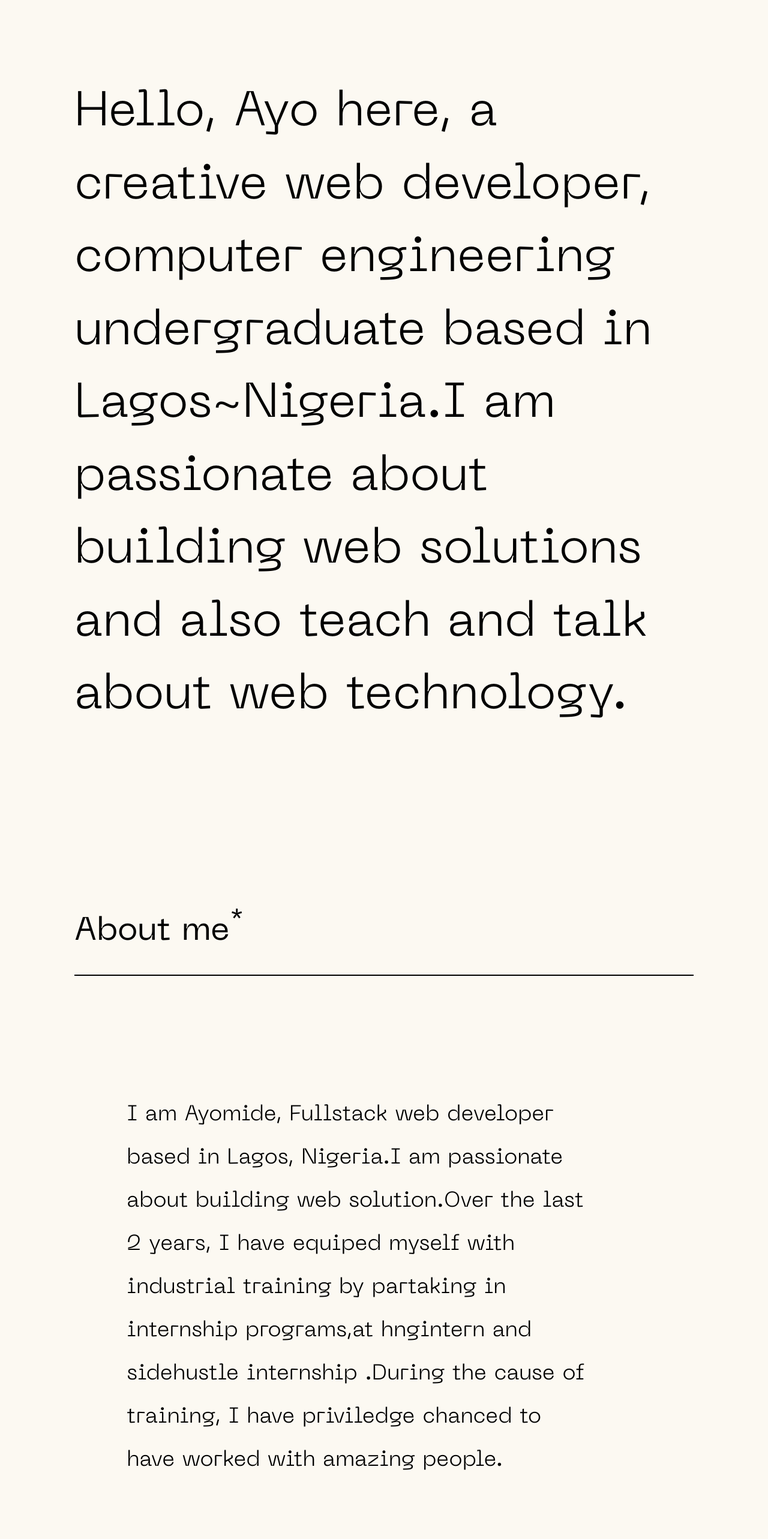
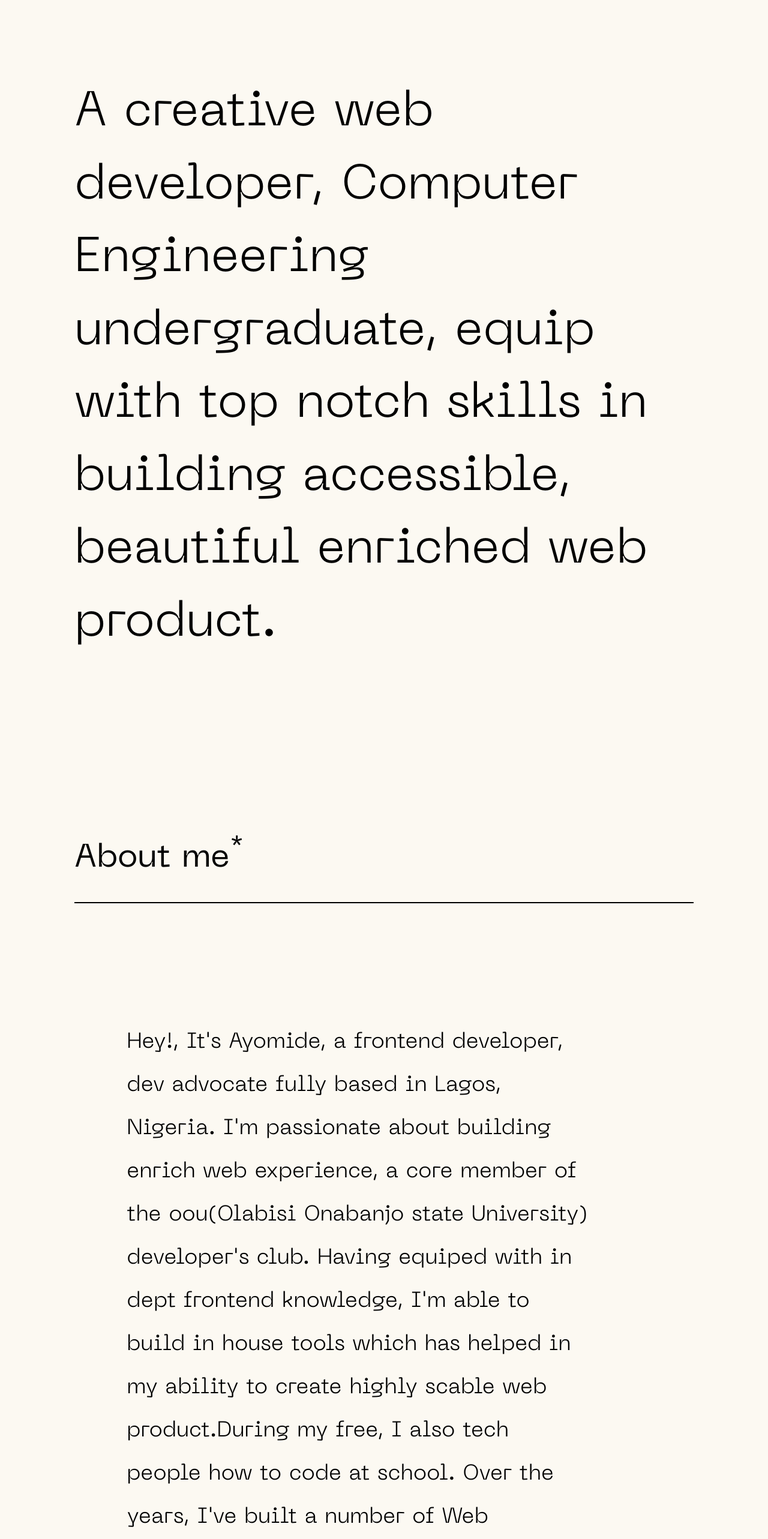
Before and after one commit to devphaseX/-my_portfolio, a Next.js app: page / in a window 1280 px wide. Shown: the part 140-2706 px from the top of the page at 60% size. Built offline with nearby package versions, Linux system fonts and the light colour scheme.

Commit message:
update my content

```diff
--- a/components/about/About.tsx
+++ b/components/about/About.tsx
@@ -13,20 +13,18 @@ const About: FC = () => {
         About me<sup>*</sup>
       </h2>
       <p className="info">
-        I am Ayomide, Fullstack web developer based in
-        Lagos, Nigeria.I am passionate about building web
-        solution.Over the last 2 years, I have equiped
-        myself with industrial training by partaking in
-        internship programs,at hngintern and sidehustle
-        internship .During the cause of training, I have
-        priviledge chanced to have worked with amazing
-        people.
+        Hey!, It's Ayomide, a frontend developer, dev advocate fully based in
+        Lagos, Nigeria. I'm passionate about building enrich web experience, a
+        core member of the oou(Olabisi Onabanjo state University) developer's
+        club. Having equiped with in dept frontend knowledge, I'm able to build
+        in house tools which has helped in my ability to create highly scable
+        web product.During my free, I also tech people how to code at school.
+        Over the years, I've built a number of Web application using technology
+        like Node js, Next js, Typescript, Mongodb, Graphql.
       </p>
       <div className="about-contact">
         <Button href="">Download Resume</Button>
-        <Button
-          href={gitContact ? gitContact.profileUrl : ''}
-        >
+        <Button href={gitContact ? gitContact.profileUrl : ''}>
           Check github
         </Button>
       </div>
--- a/components/hero/Hero.tsx
+++ b/components/hero/Hero.tsx
@@ -3,10 +3,8 @@ import { FC } from 'react';
 const Heroes: FC = () => {
   return (
     <div className="hero">
-      Hello, Ayo here, a creative web developer, computer
-      engineering undergraduate based in Lagos~Nigeria.I am
-      passionate about building web solutions and also teach
-      and talk about web technology.
+      A creative web developer, Computer Engineering undergraduate, equip with
+      top notch skills in building accessible, beautiful enriched web product.
     </div>
   );
 };
```
Also changed, not shown: 1 other file (tests, documents, lock files or other folders).
